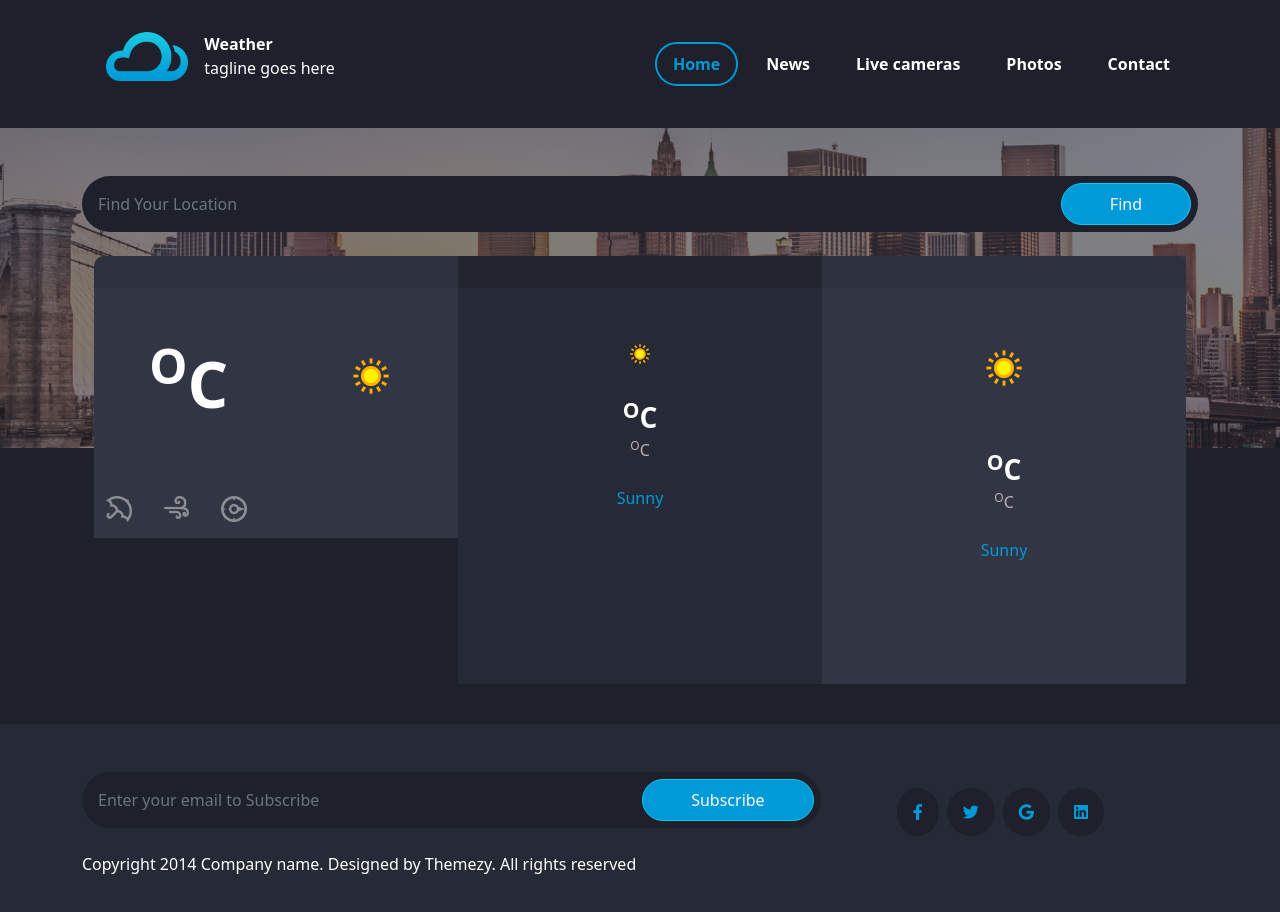
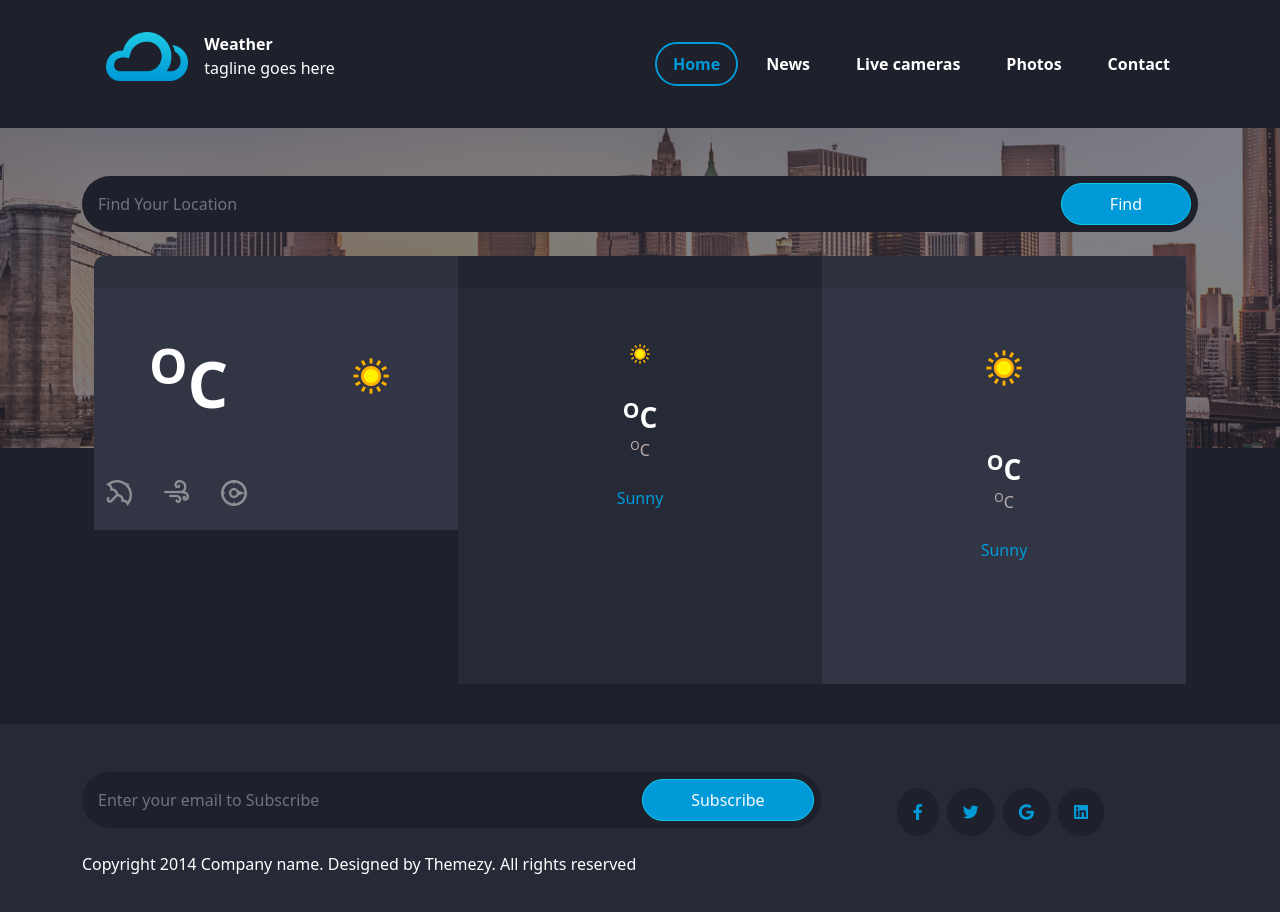
Before and after one commit to Romanyanter/weather-App, a plain HTML site: page index.html in a window 1280 px wide. Drawn offline with Linux system fonts and the light colour scheme; no server answers.

Commit message:
secind commit

```diff
--- a/css/style.css
+++ b/css/style.css
@@ -172,3 +172,4 @@ nav ul {
   color: white;
   background-color: var(--color-navber);
 }
+/* End section two */
--- a/index.html
+++ b/index.html
@@ -56,7 +56,6 @@
   <!-- End Header -->
   <section class="section-one position-relative">
     <div class="img-section-one">
-
     </div>
     <div class="container input pt-lg-5">
       <div class="position-relative">
@@ -76,7 +75,7 @@
               <div class="title-card-one  d-flex justify-content-between p-2">
                 <p id="today"></p>
                 <span>
-                  <span id="numberday" ></span>
+                  <span id="numberday"></span>
                   <span id="monthdatacardone"></span>
                 </span>
 
@@ -93,9 +92,9 @@
                   </figure>
 
                 </div>
-                <p class="sunny p-4" id="card-one-sunny"></p>
+                <p class="sunny p-3" id="card-one-sunny"></p>
                 <div class="container">
-                  <div class="d-flex w-75 pb-3 car-one-image">
+                  <div class="d-flex w-75 pb-4 car-one-image">
                     <img src="./image/icon-umberella@2x.png" alt="Sunny">
                     <p class="ps-2 pe-4" id="parsent-card-one"></p>
                     <img src="./image/icon-wind@2x.png" alt="Wind">
@@ -117,7 +116,7 @@
                 <img src="./image/113.png" id="img-card-two" class="pt-5" alt="sunny">
                 <span class="fw-bold text-white fs-3 pt-4">
                   <span id="card-two-slayses"></span>
-                  <span ><sup>O</sup>C</span>
+                  <span><sup>O</sup>C</span>
                 </span>
                 <span>
                   <span id="tempoter-card-two" class="pt-2"></span>
@@ -137,7 +136,7 @@
 
                 <span class="fw-bold text-white fs-3 pt-5">
                   <span id="card-two-slaysess"></span>
-                  <span ><sup>O</sup>C</span>
+                  <span><sup>O</sup>C</span>
                 </span>
                 <span>
                   <span id="tempoter-card-three" class="pt-3"></span>
```
